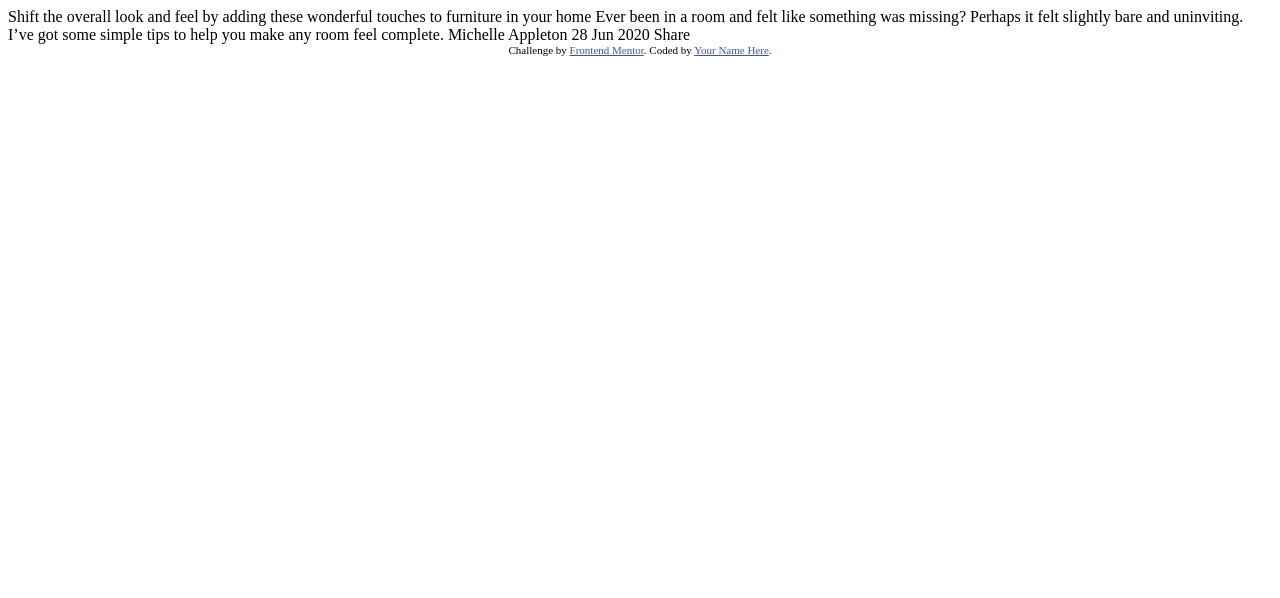
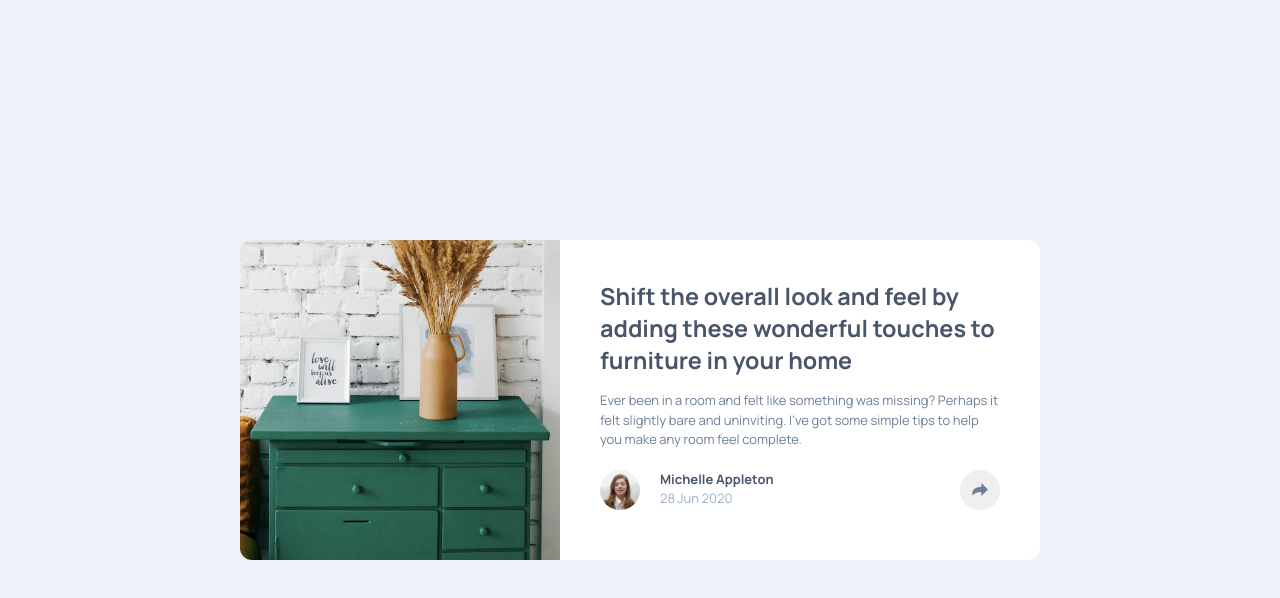
Before and after one commit to JoacoDv/article-component, a plain HTML site: page index.html in a window 1280 px wide. Drawn offline with Linux system fonts and the light colour scheme.

Commit message:
desktop front

```diff
--- a/index.html
+++ b/index.html
@@ -4,33 +4,38 @@
   <meta charset="UTF-8">
   <meta name="viewport" content="width=device-width, initial-scale=1.0"> <!-- displays site properly based on user's device -->
 
+  <link rel="preconnect" href="https://fonts.googleapis.com">
+  <link rel="preconnect" href="https://fonts.gstatic.com" crossorigin>
+  <link href="https://fonts.googleapis.com/css2?family=Manrope:wght@200..800&display=swap" rel="stylesheet">
+
   <link rel="icon" type="image/png" sizes="32x32" href="./images/favicon-32x32.png">
+  <link rel="stylesheet" href="styles.css">
 
-  <title>Frontend Mentor | Article preview component</title>
+  <title>Article preview component</title>
 
-  <!-- Feel free to remove these styles or customise in your own stylesheet 👍 -->
-  <style>
-    .attribution { font-size: 11px; text-align: center; }
-    .attribution a { color: hsl(228, 45%, 44%); }
-  </style>
 </head>
 <body>
 
-  Shift the overall look and feel by adding these wonderful
-  touches to furniture in your home
+  <main>
+    <img alt="" src="./images/drawers.jpg">
+    <section>
+      <h1>Shift the overall look and feel by adding these wonderful touches to furniture in your home</h1>
 
-  Ever been in a room and felt like something was missing? Perhaps
-  it felt slightly bare and uninviting. I’ve got some simple tips
-  to help you make any room feel complete.
+      <p>Ever been in a room and felt like something was missing? Perhaps it felt slightly bare and uninviting. I’ve got some simple tips to help you make any room feel complete.</p>
 
-  Michelle Appleton
-  28 Jun 2020
+      <section class="porfile">
+        <div class="container">
+          <img alt="" src="./images/avatar-michelle.jpg">
+          <div>
+            <p class="name">Michelle Appleton</p>
+            <p class="date">28 Jun 2020</p>
+          </div>
+        </div>
 
-  Share
+        <button><img alt="" src="./images/icon-share.svg" class="share"></button>
+      </section>
+    </section>
+  </main>
 
-  <div class="attribution">
-    Challenge by <a href="https://www.frontendmentor.io?ref=challenge" target="_blank">Frontend Mentor</a>.
-    Coded by <a href="#">Your Name Here</a>.
-  </div>
 </body>
 </html>
--- /dev/null
+++ b/styles.css
@@ -0,0 +1,105 @@
+
+.manrope-regular {
+    font-family: "Manrope", sans-serif;
+    font-optical-sizing: auto;
+    font-weight: 500;
+    font-style: normal;
+  }
+
+
+* {
+    box-sizing: border-box;
+    margin: 0;
+    padding: 0;
+    font-size: 13px;
+    font-family: manrope;
+}
+
+body {
+    background-color: hsl(210, 46%, 95%);
+    color: hsl(214, 17%, 51%);
+}
+
+main {
+    display: flex;
+    margin: 240px auto;
+    width: 800px;
+    height: 320px;
+}
+
+main img {
+    border-top-left-radius: 12px;
+    border-bottom-left-radius: 12px;
+    max-inline-size: 40%;
+    object-fit: cover;
+}
+
+main section {
+    background-color: white;
+    border-top-right-radius: 12px;
+    border-bottom-right-radius: 12px;
+    padding: 40px;
+}
+
+
+h1, .name {
+    color: hsl(217, 19%, 35%);
+}
+
+h1 {
+    font-size: 1.8em;
+    margin-bottom: 15px;
+}
+
+p {
+    line-height: 1.5em;
+}
+
+.porfile {
+    display: flex;
+    width: 100%;
+    justify-content: flex-start;
+    margin: 20px 0 10px 0;
+    padding: 0;
+}
+
+.container{
+    display: flex;
+    gap: 20px;
+    margin: 0;
+    justify-content: flex-start;
+    align-self: flex-start;
+}
+
+
+.name {
+    font-weight: 700;
+}
+
+.date {
+    color: hsl(212, 23%, 69%);;
+}
+
+.porfile img {
+    width: 40px;
+    height: 40px;
+    border-radius: 50%;
+    margin: 0;
+}
+
+
+.porfile button {
+    margin-left: auto;
+    border-radius: 50%;
+    outline: none;
+    border: none;
+    width: 40px;
+    height: 40px;
+}
+
+.share {
+    width: 15px;
+    height: 15px;
+    object-fit: contain;
+    object-position: center;
+}
```
